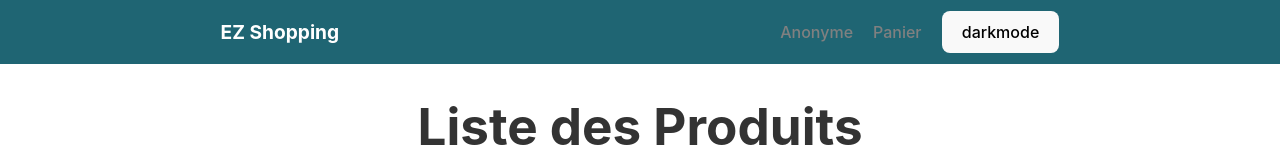
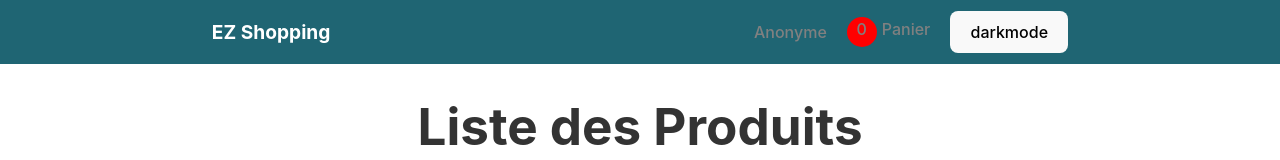
Before and after one commit to darkeo/React-Projet-semaine-3-Florian-Yasmine-Leo, a React (Vite) app in the folder Ez shopping/: page / in a window 1280 px wide. Shown: the top 160 px of the page. Built offline with nearby package versions, Linux system fonts and the light colour scheme; no server answers.

Commit message:
compteur du panier implémenté

```diff
--- a/Ez shopping/src/component/Nav/Nav.jsx
+++ b/Ez shopping/src/component/Nav/Nav.jsx
@@ -10,11 +10,15 @@ import { selectUser } from '../../store/selectors/userSelectors';
 import { useEffect } from 'react';
 import { useState } from 'react';
 import { switchMode } from '../../store/slices/darkModeSlice';
+import { selectCart } from '../../store/selectors/cartSelectors';
 
 export default function Nav() {
   const dispatch = useDispatch();
   const user = useSelector(selectUser);
+  const cart = useSelector(selectCart);
+  console.log(cart);
   const [firstName, setFirstName] = useState('Anonyme');
+  const [productsNumber, setProductsNumber] = useState(0);
 
   function capitalizeFirstLetter(string) {
     return string.charAt(0).toUpperCase() + string.slice(1);
@@ -22,6 +26,8 @@ export default function Nav() {
   const style = ({ isActive }) => {
     return {
       color: isActive ? 'white' : 'gray',
+      display: 'flex',
+      flexDirection: 'row',
       //   backgroundColor: isActive ? "white" : "rgb(31, 101, 115)",
     };
   };
@@ -34,6 +40,12 @@ export default function Nav() {
         : setFirstName(capitalizeFirstLetter(user.firstName));
     }
   }, [user]);
+
+  useEffect(() => {
+    console.log(cart);
+    const total = cart.reduce((acc, item) => acc + item.quantity, 0);
+    setProductsNumber(total);
+  }, [cart]);
 
   const toggleDarkMode = () => {
     dispatch(switchMode());
@@ -49,6 +61,19 @@ export default function Nav() {
           {firstName}
         </NavLink>
         <NavLink style={style} to={'/cart'}>
+          <span
+            style={{
+              display: 'block',
+              textAlign: 'center',
+              backgroundColor: 'red',
+              marginRight: '5px',
+              borderRadius: '50%',
+              height: '30px',
+              width: '30px',
+            }}
+          >
+            {productsNumber}
+          </span>
           Panier
         </NavLink>
         <button
```
